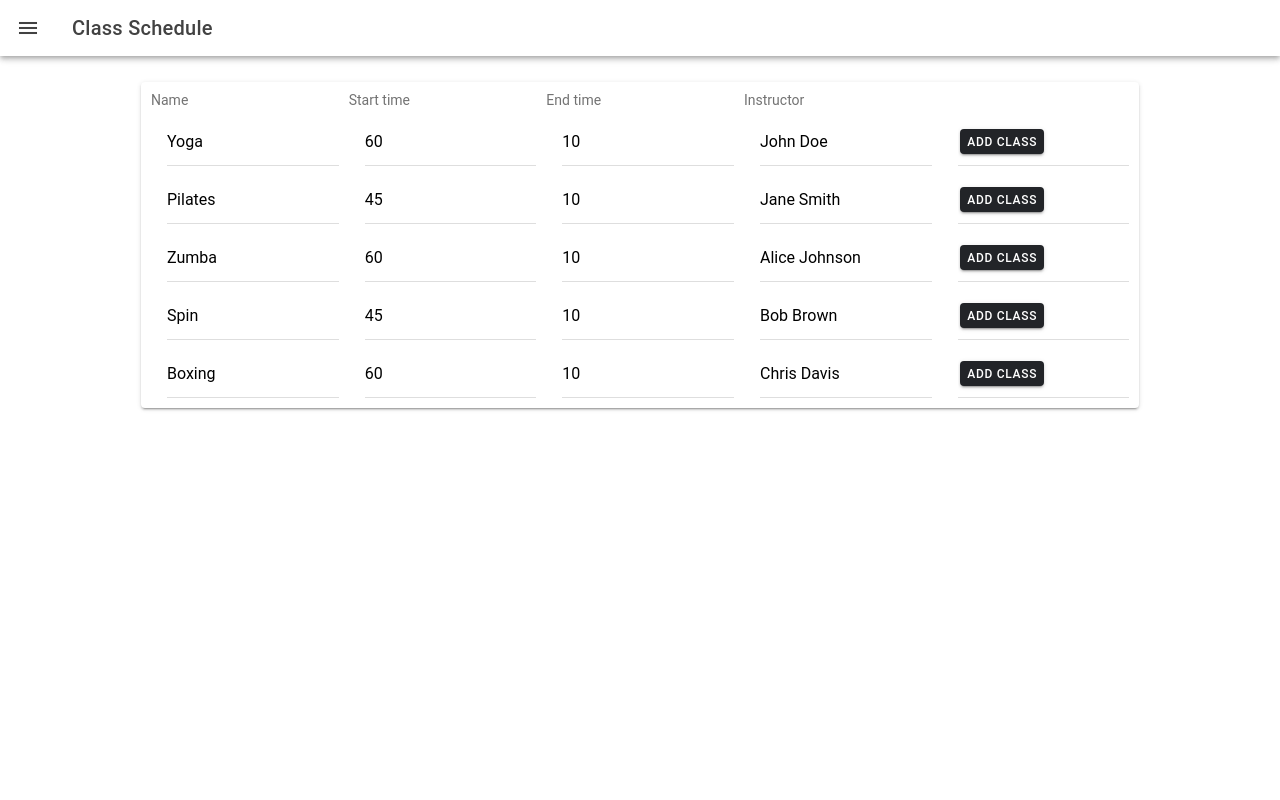
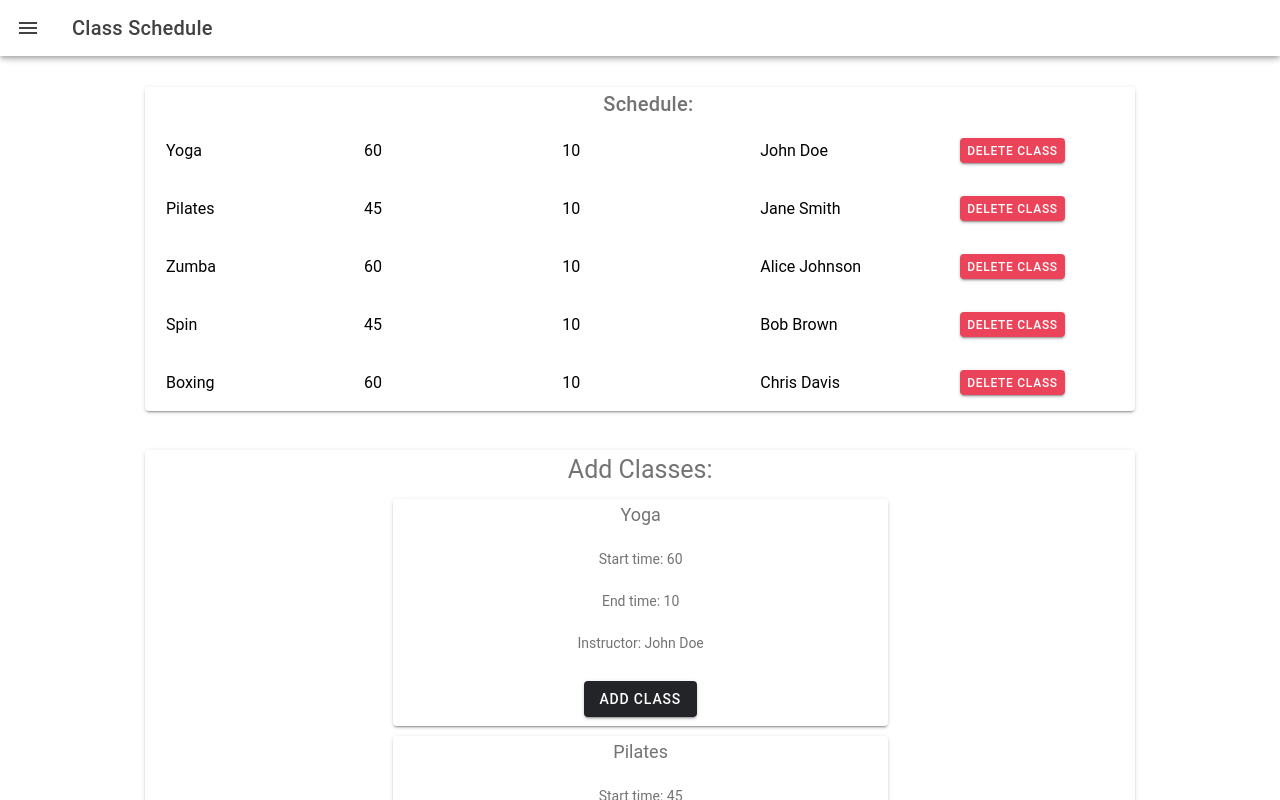
Before and after one commit to ShayGlascott/Fitness-Guru, a React (Vite) app in the folder ionic-app/: page /classes in a window 1280 px wide. Built offline with nearby package versions, Linux system fonts and the light colour scheme.

Commit message:
basically finished classes page

```diff
--- a/ionic-app/src/pages/Classes.tsx
+++ b/ionic-app/src/pages/Classes.tsx
@@ -52,7 +52,7 @@ const Classes: React.FC = () => {
       instructor: 'Chris Davis'
     }
   ];
-
+  const [schedule, setSchedule] = useState<ClassItem[]>(fakeClasses);
   const [classes, setClasses] = useState<ClassItem[]>(fakeClasses);
 
   function getClasses() {
@@ -65,6 +65,21 @@ const Classes: React.FC = () => {
           instructor: classItem.instructor
         }));
         setClasses(classData);
+      })
+      .catch(function (error) {
+        console.log(error);
+      });
+  }
+  function getSchedule() {
+    axios.get('http://localhost:8000/classSchedule')
+      .then(function (response) {
+        console.log(response);
+        const classData = response.data.map((classItem: ClassItem) => ({
+          className: classItem.className,
+          time: classItem.startTime,
+          instructor: classItem.instructor
+        }));
+        setSchedule(classData);
       })
       .catch(function (error) {
         console.log(error);
@@ -113,64 +128,93 @@ const Classes: React.FC = () => {
           </IonToolbar>
         </IonHeader>
         <IonContent className="ion-padding">
-          <IonCard className="card">
-            <IonGrid>
+          <IonGrid>
+            <IonCard className='card'>
               <IonRow>
-                <IonCol size='2.4'>
-                  <IonText>Name</IonText>
-                </IonCol>
-                <IonCol size='2.4'>
-                  <IonText>Start time</IonText>
-                </IonCol>
-                <IonCol size='2.4'>
-                  <IonText>End time</IonText>
-                </IonCol>
-                <IonCol size='2.4'>
-                  <IonText>Instructor</IonText>
-                </IonCol>
-                <IonCol size='2.4'>
+                <IonCol size="5.25"></IonCol>
+                <IonCol size="2.5">
+                  <IonTitle>Schedule:</IonTitle>
                 </IonCol>
               </IonRow>
-
-
-
-              {classes.map((classItem, index) => (
+              {schedule.map((classItem, index) => (
                 <IonRow>
                   <IonCol size='2.4'>
-                    <IonItem>
+                    <IonItem lines='none'>
                       <IonText>{classItem.className}</IonText>
                     </IonItem>
                   </IonCol>
                   <br />
                   <IonCol size='2.4'>
-                    <IonItem>
+                    <IonItem lines='none'>
                       <IonText>{classItem.startTime}</IonText>
                     </IonItem>
                   </IonCol>
                   <br />
                   <IonCol size='2.4'>
-                    <IonItem>
+                    <IonItem lines='none'>
                       <IonText>{classItem.endTime}</IonText>
                     </IonItem>
                   </IonCol>
                   <br />
                   <IonCol size='2.4'>
-                    <IonItem>
+                    <IonItem lines='none'>
                       <IonText>{classItem.instructor}</IonText>
                     </IonItem>
                   </IonCol>
                   <br></br>
                   <IonCol size='2.4'>
-                    <IonItem>
-                      <IonButton color={"dark"}>Add Class</IonButton>
+                    <IonItem lines='none'>
+                      <IonButton color={"danger"}>Delete Class</IonButton>
                     </IonItem>
                   </IonCol>
                 </IonRow>
               ))}
-            </IonGrid>
-          </IonCard>
+            </IonCard>
+            <br></br>
+            <IonCard className='card'>
+              <IonRow>
+                <IonCol style={{ textAlign: 'center' }}>
+                  <IonText style={{ fontSize: '25px' }}>Add Classes:</IonText>
+                </IonCol>
+              </IonRow>
+              {classes.map((classItem, index) => (
+                <IonCard className='classes'>
+                  <IonRow>
+                    <IonCol style={{ textAlign: 'center' }}>
+                      <IonText style={{ fontSize: '18px' }}>{classItem.className}</IonText>
+                    </IonCol>
+                  </IonRow>
+                  <br />
+                  <IonRow>
+                    <IonCol style={{ textAlign: 'center' }}>
+                      <IonText>Start time: {classItem.startTime}</IonText>
+                    </IonCol>
+                  </IonRow>
+                  <br />
+                  <IonRow>
+                    <IonCol style={{ textAlign: 'center' }}>
+                      <IonText>End time: {classItem.endTime}</IonText>
+                    </IonCol>
+                  </IonRow>
+                  <br />
+                  <IonRow>
+                    <IonCol style={{ textAlign: 'center' }}>
+                      <IonText>Instructor: {classItem.instructor}</IonText>
+                    </IonCol>
+                  </IonRow>
+                  <br />
+                  <IonRow>
+                    <IonCol style={{ textAlign: 'center' }}>
+                      <IonButton color={"dark"}>Add Class</IonButton>
+                    </IonCol>
+                  </IonRow>
+                </IonCard>
+              ))}
+            </IonCard>
+          </IonGrid>
+
         </IonContent>
-      </IonPage>
+      </IonPage >
     </>
   );
 };
--- a/ionic-app/src/pages/styling.css
+++ b/ionic-app/src/pages/styling.css
@@ -12,6 +12,17 @@
     margin-left: 7px;
 }
 
+.classes{
+    margin-left: 25%;
+    margin-right: 25%;
+    text-align: center;
+}
+
+/* .classText{
+    margin-left: 45%;
+    margin-right: 35%;
+} */
+
 @media screen and (min-width: 600px){
     .card{
         margin-left: 10%;
```
